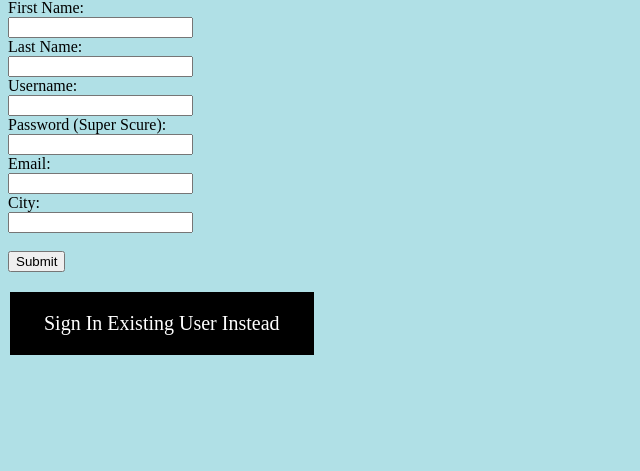
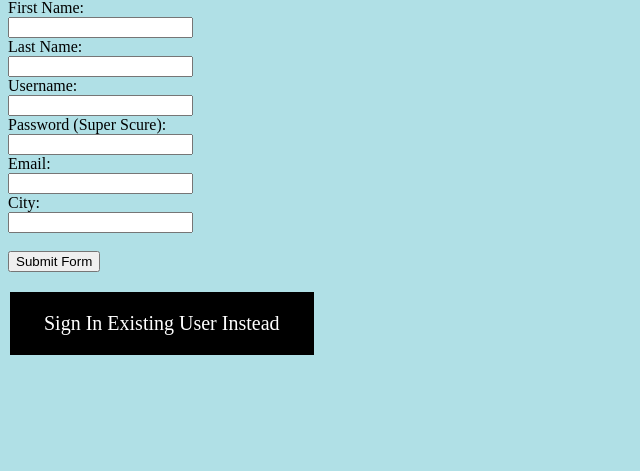
Before and after one commit to sotremba/Demo-Website, a Flask app: page /register in a window 1280 px wide. Shown: the part 67-538 px from the top of the page, without its empty margins (0-640 px from the left). Run offline with Flask 2, Linux system fonts and the light colour scheme.

Commit message:
changed form submit button

```diff
--- a/templates/incorrect_password.html
+++ b/templates/incorrect_password.html
@@ -27,7 +27,7 @@
           <input type="text" id="usr" name="usr"><br>
           <label for="lname">Password (Super Scure):</label><br>
           <input type="text" id="passwrd" name="passwrd"><br><br>
-          <input type="submit" value="Submit">
+          <input type="submit" value="Submit Form">
       </form>
       <a href="http://localhost:5000/register" class="button">Register New Account Instead</a>
   </body>
--- a/templates/login.html
+++ b/templates/login.html
@@ -26,7 +26,7 @@
           <input type="text" id="usr" name="usr"><br>
           <label for="lname">Password (Super Scure):</label><br>
           <input type="text" id="passwrd" name="passwrd"><br><br>
-          <input type="submit" value="Submit">
+          <input type="submit" value="Submit Form">
       </form>
       <a href="http://localhost:5000/register" class="button">Register New Account Instead</a>
   </body>
--- a/templates/login_missing_username.html
+++ b/templates/login_missing_username.html
@@ -27,7 +27,7 @@
           <input type="text" id="usr" name="usr"><br>
           <label for="lname">Password (Super Scure):</label><br>
           <input type="text" id="passwrd" name="passwrd"><br><br>
-          <input type="submit" value="Submit">
+          <input type="submit" value="Submit Form">
       </form>
       <a href="http://localhost:5000/register" class="button">Register New Account Instead</a>
   </body>
--- a/templates/register.html
+++ b/templates/register.html
@@ -34,7 +34,7 @@
           <input type="text" id="email" name="email"><br>
           <label for="state">City:</label><br>
           <input type="text" id="state" name="state"><br><br>
-          <input type="submit" value="Submit">
+          <input type="submit" value="Submit Form">
       </form>
       <a href="http://localhost:5000/login" class="button">Sign In Existing User Instead</a>
   </body>
--- a/templates/register_existing_email.html
+++ b/templates/register_existing_email.html
@@ -35,7 +35,7 @@
           <input type="text" id="email" name="email"><br>
           <label for="state">City:</label><br>
           <input type="text" id="state" name="state"><br><br>
-          <input type="submit" value="Submit">
+          <input type="submit" value="Submit Form">
       </form>
       <a href="http://localhost:5000/login" class="button">Sign In Existing User Instead</a>
   </body>
--- a/templates/register_existing_username.html
+++ b/templates/register_existing_username.html
@@ -35,7 +35,7 @@
           <input type="text" id="email" name="email"><br>
           <label for="state">City:</label><br>
           <input type="text" id="state" name="state"><br><br>
-          <input type="submit" value="Submit">
+          <input type="submit" value="Submit Form">
       </form>
       <a href="http://localhost:5000/login" class="button">Sign In Existing User Instead</a>
   </body>
```
Also changed, not shown: database.db (deleted).
